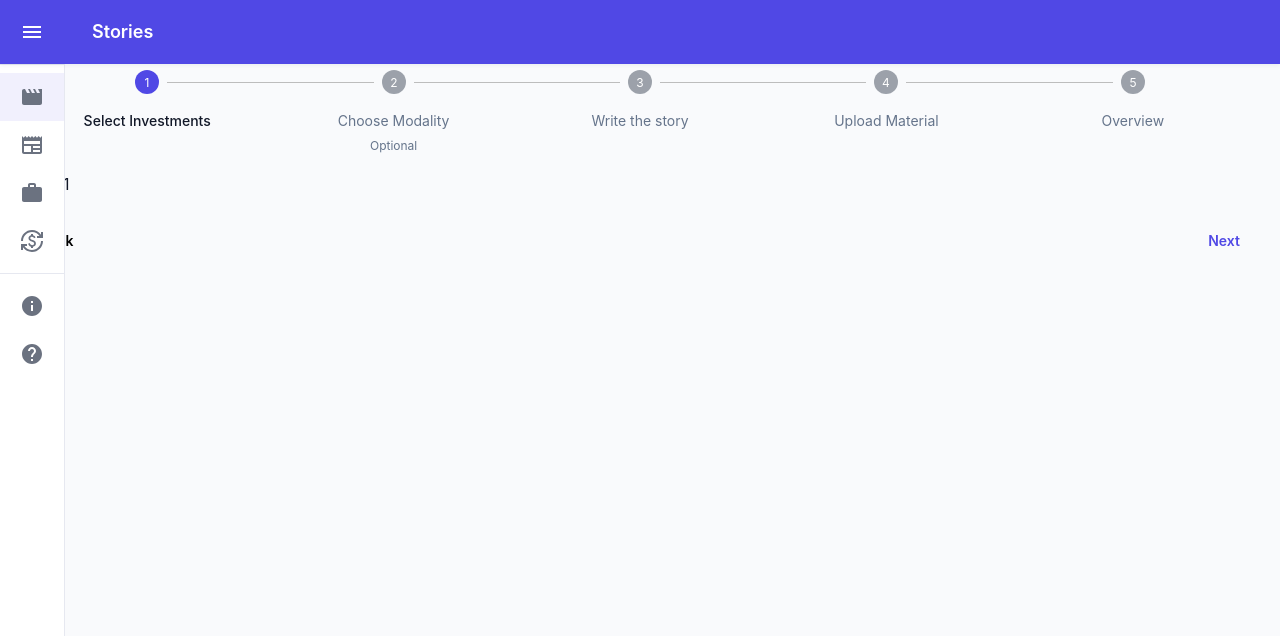
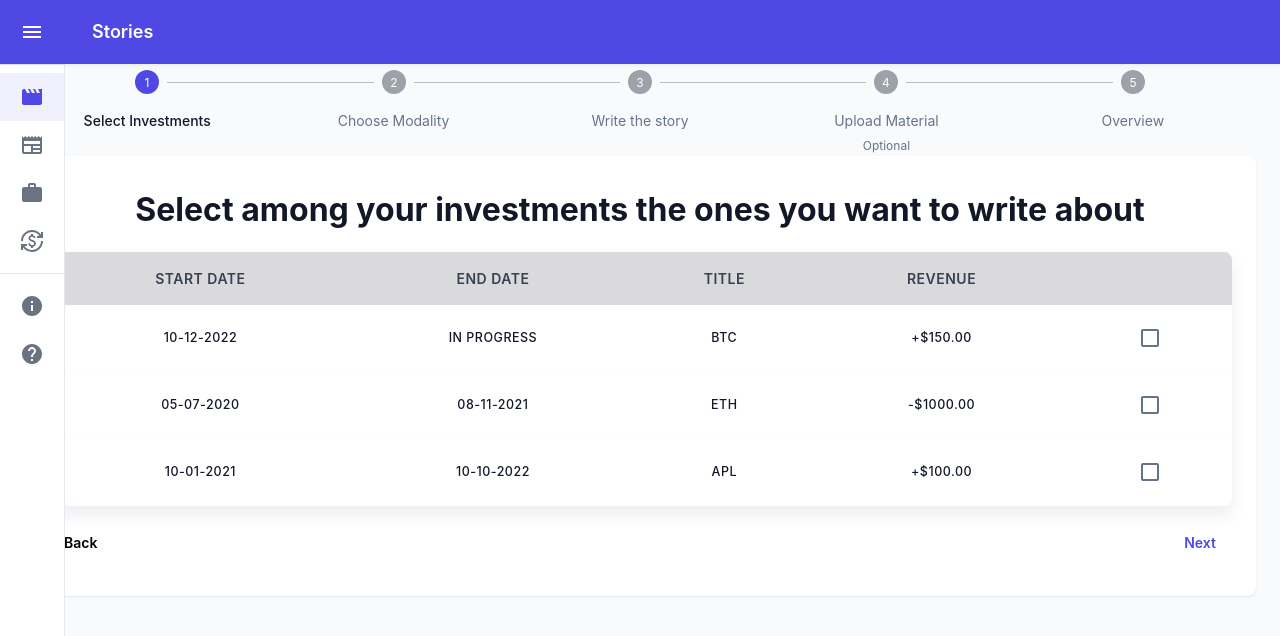
Before and after one commit to CarachinoAlessio/IntelliMents, a React (Create React App) app: page /createStory in a window 1280 px wide. Shown: the top 636 px of the page. Built offline with nearby package versions, Linux system fonts and the light colour scheme; the HTML template or start-up script is replaced by a standard one.

Commit message:
current section is visible + step1 done

```diff
--- a/src/layout/CreateStoryStepper.js
+++ b/src/layout/CreateStoryStepper.js
@@ -5,16 +5,39 @@ import StepLabel from '@mui/material/StepLabel';
 import Button from '@mui/material/Button';
 import Typography from '@mui/material/Typography';
 import {useState} from "react";
+import {
+    Card,
+    CardContent, Checkbox,
+    Paper,
+    Table,
+    TableBody,
+    TableCell,
+    TableContainer,
+    TableHead,
+    TableRow
+} from "@mui/material";
 
 
 const steps = ['Select Investments', 'Choose Modality', 'Write the story', 'Upload Material', 'Overview'];
 
 function CreateStoryStepper(props) {
+    const investmentsArr = [{startDate: '10-12-2022', endDate: 'In progress', title: 'BTC', revenue: '+$150.00', selected: false},
+        {startDate: '05-07-2020', endDate: '08-11-2021', title: 'ETH', revenue: '-$1000.00', selected: false},
+        {startDate: '10-01-2021', endDate: '10-10-2022', title: 'APL', revenue: '+$100.00', selected: false},
+    ]
+    const [investments, setInvestments] = useState(investmentsArr)
     const [activeStep, setActiveStep] = useState(0);
     const [skipped, setSkipped] = useState(new Set());
 
+    const selectInvestment = (index) => {
+        setInvestments((old) => {
+            let newArr = [...old]
+            newArr[index] = {...old[index], selected: !old[index].selected}
+            return newArr
+        })
+    }
     const isStepOptional = (step) => {
-        return step === 1;
+        return step === 3;
     };
 
     const isStepSkipped = (step) => {
@@ -77,7 +100,43 @@ function CreateStoryStepper(props) {
                     );
                 })}
             </Stepper>
-            {activeStep === steps.length ? (
+            <Card>
+                <CardContent>
+                    {activeStep === 0 ? (
+                        <>
+
+                            <Typography variant='h4' align='center'>Select among your investments the ones you want to write about</Typography>
+                            <div style={{paddingTop: '20px'}}></div>
+                            <TableContainer component={Paper} elevation={15}>
+                                <Table aria-label="collapsible table">
+                                    <TableHead>
+                                        <TableRow>
+                                            <TableCell align='center'>Start date</TableCell>
+                                            <TableCell align='center'>End date</TableCell>
+                                            <TableCell align='center'>Title</TableCell>
+                                            <TableCell align='center'>Revenue</TableCell>
+                                            <TableCell />
+                                        </TableRow>
+                                    </TableHead>
+                                    <TableBody>
+
+                                        {investments.map((row, index) => (
+                                            <TableRow key={index} hover selected={row.selected} sx={{backgroundColor: 'white'}}>
+                                                <TableCell align='center'>{row.startDate}</TableCell>
+                                                <TableCell align='center'>{row.endDate}</TableCell>
+                                                <TableCell align='center'>{row.title}</TableCell>
+                                                <TableCell align='center'>{row.revenue}</TableCell>
+                                                <TableCell align='center'><Checkbox onChange={() => selectInvestment(index)} checked={row.selected}></Checkbox></TableCell>
+                                            </TableRow>
+                                        ))}
+
+                                    </TableBody>
+                                </Table>
+                            </TableContainer>
+
+                        </>
+                    ) : <></>}
+                    {activeStep === 4 ? (
                             <>
                                 <Typography sx={{ mt: 2, mb: 1 }}>
                                     All steps completed - you&apos;re finished
@@ -87,9 +146,7 @@ function CreateStoryStepper(props) {
                                     <Button onClick={handleReset}>Reset</Button>
                                 </Box>
                             </>
-            ) : (
-                <>
-                    <Typography sx={{ mt: 2, mb: 1 }}>Step {activeStep + 1}</Typography>
+                        ) :
                         <Box sx={{ display: 'flex', flexDirection: 'row', pt: 2 }}>
                             <Button
                                 color="inherit"
@@ -109,9 +166,9 @@ function CreateStoryStepper(props) {
                             <Button onClick={handleNext}>
                                 {activeStep === steps.length - 1 ? 'Finish' : 'Next'}
                             </Button>
-                    </Box>
-                </>
-            )}
+                        </Box>}
+                </CardContent>
+            </Card>
         </Box>
     )
 }
--- a/src/layout/Drawer.js
+++ b/src/layout/Drawer.js
@@ -16,11 +16,10 @@ import ListItem from '@mui/material/ListItem';
 import ListItemButton from '@mui/material/ListItemButton';
 import ListItemIcon from '@mui/material/ListItemIcon';
 import ListItemText from '@mui/material/ListItemText';
-import InboxIcon from '@mui/icons-material/MoveToInbox';
-import MailIcon from '@mui/icons-material/Mail';
 import {CurrencyExchange, Help, Info, Movie, Newspaper, Work} from "@mui/icons-material";
 import {useNavigate} from "react-router-dom";
 import {useLocation} from "react-router";
+import {cloneElement, useEffect, useState} from "react";
 
 const drawerWidth = 240;
 
@@ -93,9 +92,10 @@ export default function MiniDrawer() {
     const theme = useTheme()
     const navigate = useNavigate()
     const [open, setOpen] = React.useState(false)
-    const menuOptions = [{text: 'Stories', icon: <Movie></Movie>}, {text: 'News', icon: <Newspaper></Newspaper>},
+    const menuOptionsArr = [{text: 'Stories', icon: <Movie></Movie>}, {text: 'News', icon: <Newspaper></Newspaper>},
         {text: 'Investors', icon: <Work></Work>}, {text: 'Exchange', icon: <CurrencyExchange></CurrencyExchange>},
         {text: 'About', icon: <Info></Info>}, {text:'Help', icon:<Help></Help>}]
+    const [menuOptions, setMenuOptions] = useState(menuOptionsArr)
     const location = useLocation();
     let pathname = location.pathname
     let currentOption = menuOptions.find((i) => pathname.includes(i.text))
@@ -105,6 +105,18 @@ export default function MiniDrawer() {
     }
     const [activeIndex, setActiveIndex] = React.useState(index)
 
+    useEffect(()=>{
+        setMenuOptions(menuOptions.map((o, index) => {
+            let newI
+            if (activeIndex === index){
+                newI = cloneElement(o.icon, {color: "primary"});
+            }
+            else{
+                newI = cloneElement(o.icon, {color: ""});
+            }
+            return {...o, icon: newI}
+        }))
+    }, [activeIndex])
     const handleDrawerOpen = () => {
         setOpen(true);
     };
```
Lines whose indentation alone changed are shown as unchanged.
